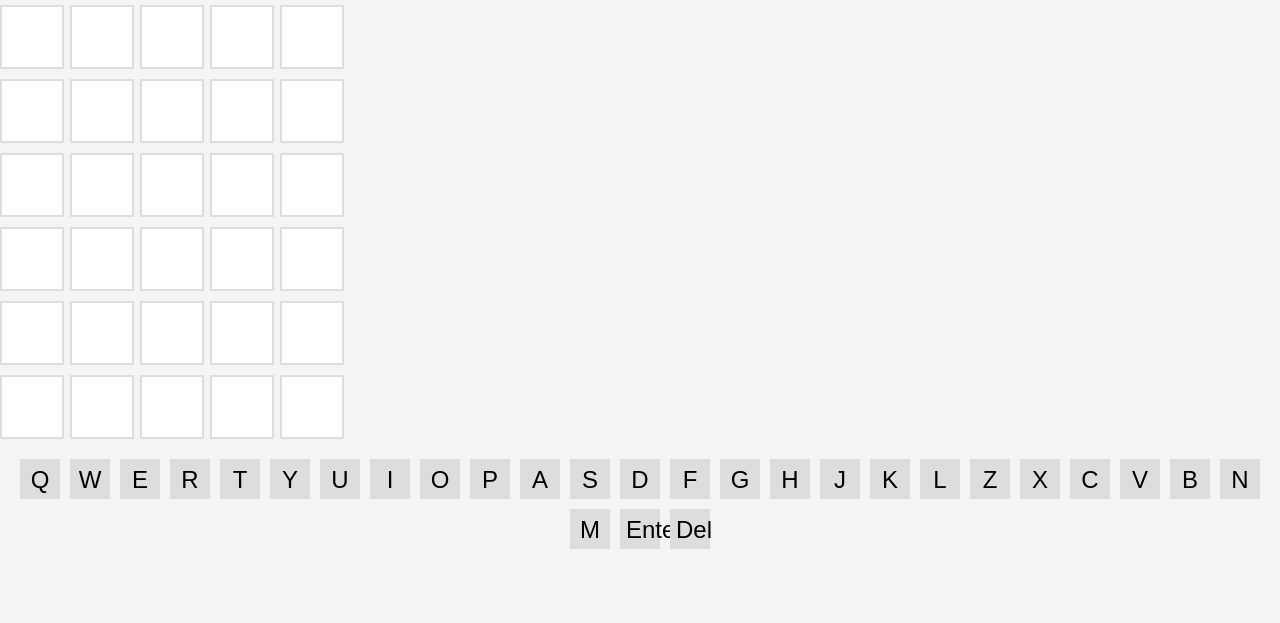
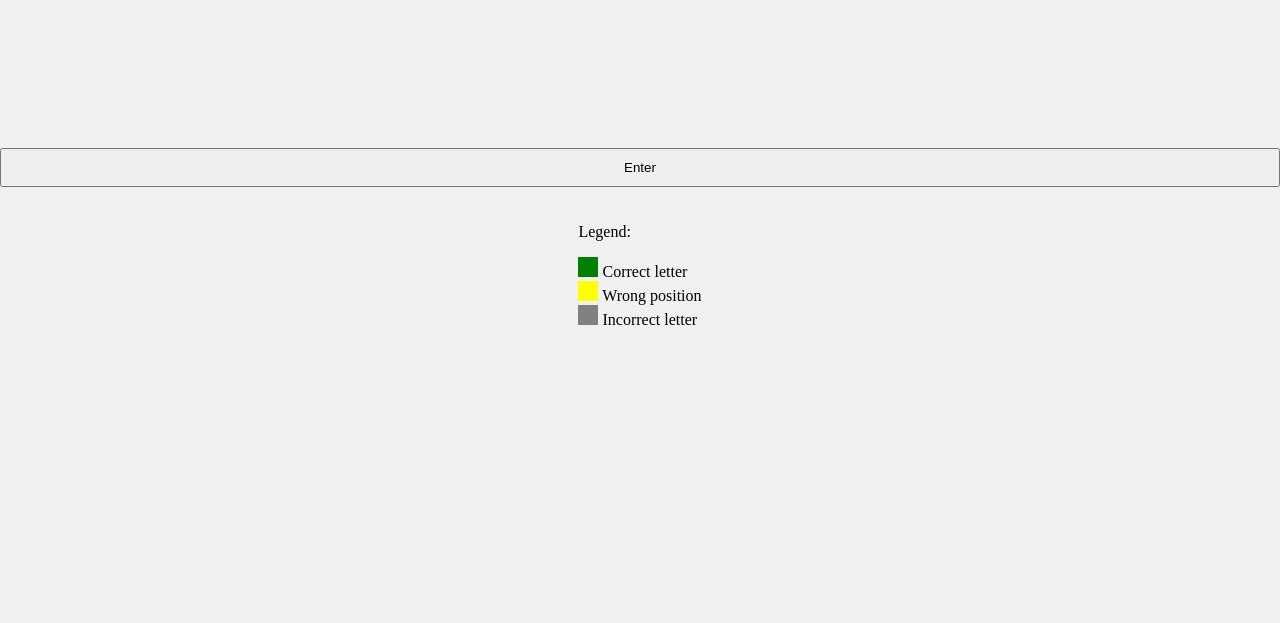
Before and after one commit to ingelsoong/my-word-clone, a plain HTML site: page index.html in a window 1280 px wide. Shown: the part 177-800 px from the top of the page. Drawn offline with Linux system fonts and the light colour scheme.

Commit message:
Add files via upload

```diff
--- a/index.html
+++ b/index.html
@@ -3,17 +3,20 @@
 <head>
     <meta charset="UTF-8">
     <meta name="viewport" content="width=device-width, initial-scale=1.0">
-    <meta http-equiv="X-UA-Compatible" content="ie=edge">
+    <link rel="stylesheet" href="style.css">
     <title>Wordle Clone</title>
-    <link rel="stylesheet" href="style.css">
 </head>
 <body>
-    <div class="game-container">
-        <h1>Wordle Clone</h1>
-        <div class="grid-container" id="grid"></div>
-        <div class="keyboard" id="keyboard"></div>
+    <div class="grid">
+        <!-- Your grid cells here -->
     </div>
-
+    <button id="enter-button">Enter</button>
+    <div class="legend">
+        <p>Legend:</p>
+        <div><span style="display: inline-block; width: 20px; height: 20px; background-color: green;"></span> Correct letter</div>
+        <div><span style="display: inline-block; width: 20px; height: 20px; background-color: yellow;"></span> Wrong position</div>
+        <div><span style="display: inline-block; width: 20px; height: 20px; background-color: gray;"></span> Incorrect letter</div>
+    </div>
     <script src="app.js"></script>
 </body>
 </html>
--- a/style.css
+++ b/style.css
@@ -1,12 +1,31 @@
 body {
     display: flex;
-    justify-content: center;
-    align-items: center;
-    min-height: 100vh;
-    background-color: #f4f4f4;
-    margin: 0;
-    font-family: Arial, sans-serif;
+    flex-direction: column; /* Arrange elements vertically */
+    justify-content: center; /* Center vertically */
+    align-items: center; /* Center horizontally */
+    height: 100vh; /* Full viewport height */
+    margin: 0; /* Remove default margin */
+    background-color: #f0f0f0; /* Optional */
 }
+
+.grid {
+    display: grid;
+    grid-template-columns: repeat(5, 1fr); /* 5 columns */
+    gap: 10px; /* Space between cells */
+    max-width: 300px; /* Optional: maximum width */
+    margin-bottom: 20px; /* Space for the legend */
+}
+
+button {
+    margin-top: 10px; /* Space above the button */
+    padding: 10px 20px; /* Adjust button padding */
+    width: 100%; /* Full width */
+}
+
+.legend {
+    margin-top: 20px; /* Space above the legend */
+}
+
 
 .game-container {
     text-align: center;
```
